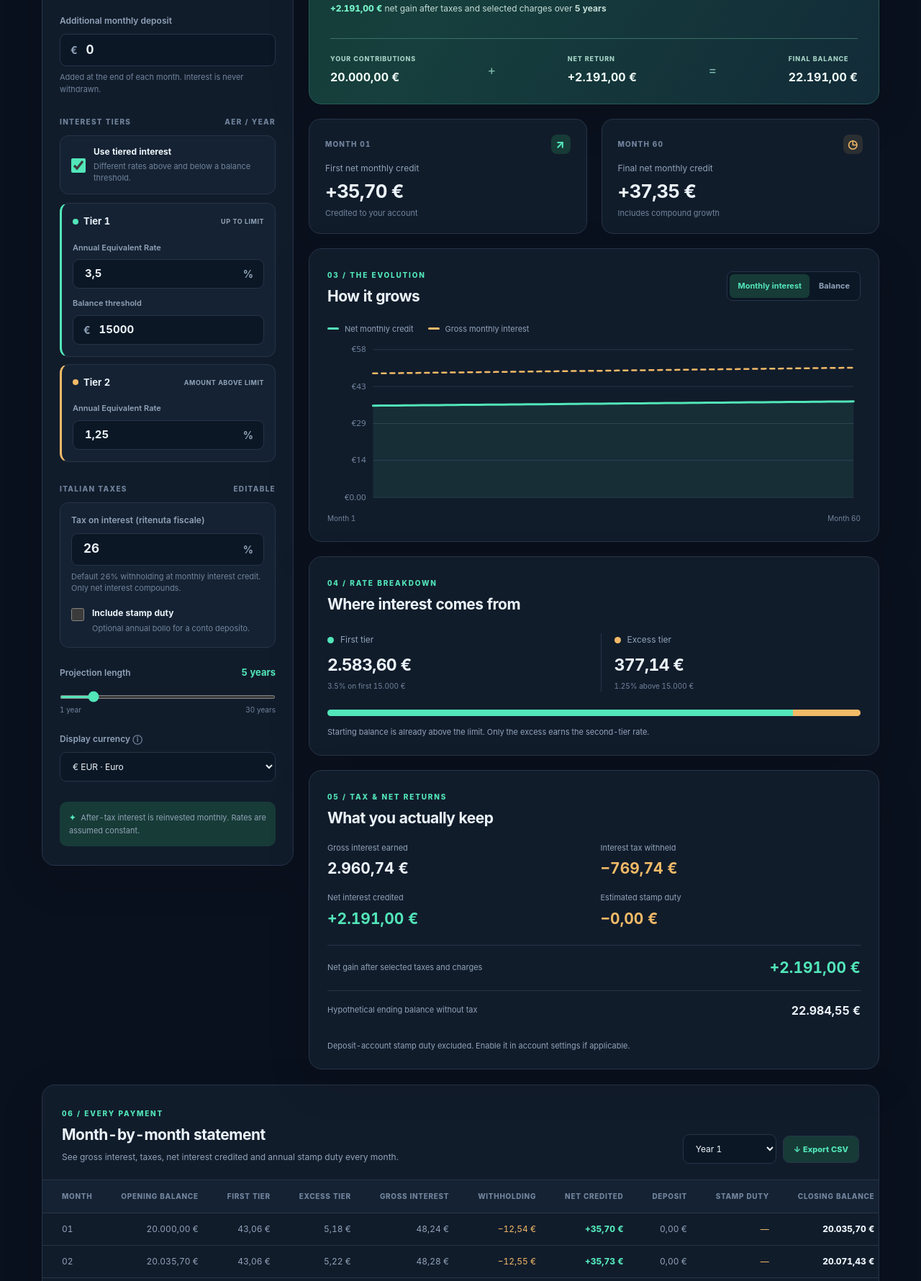
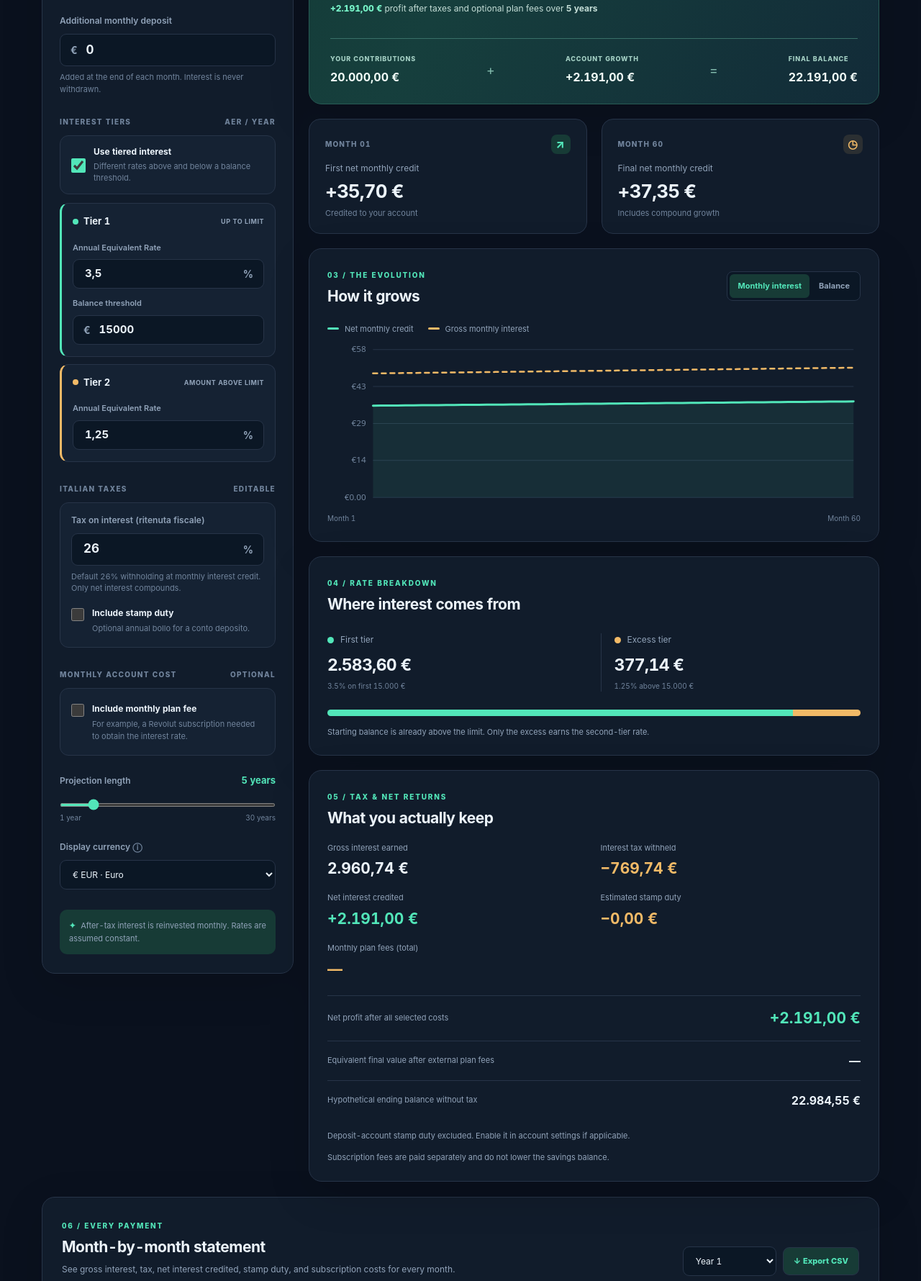
Before and after one commit to martinmarkpalmisano/savings-studio, a plain HTML site: page index.html in a window 1280 px wide. Shown: the part 480-2260 px from the top of the page at 72% size. Drawn offline with Linux system fonts and the light colour scheme.

Commit message:
Add optional monthly plan fee switch and net return breakdown

```diff
--- a/index.html
+++ b/index.html
@@ -79,6 +79,18 @@
               <span class="helper">Simplified annual estimate based on year-end balance, not exact bank statement dates.</span>
             </div>
           </div>
+          <div class="tier-head"><span>MONTHLY ACCOUNT COST</span><span class="tier-sub">OPTIONAL</span></div>
+          <div class="tax-settings">
+            <label class="check-line" for="monthlyFeeEnabled">
+              <input type="checkbox" id="monthlyFeeEnabled" aria-describedby="monthlyFeeDescription" />
+              <span><strong>Include monthly plan fee</strong><small id="monthlyFeeDescription">For example, a Revolut subscription needed to obtain the interest rate.</small></span>
+            </label>
+            <div class="control-group" id="monthlyFeeContainer" hidden>
+              <label for="monthlyFee">Monthly fee</label>
+              <div class="input-money"><span data-symbol>€</span><input id="monthlyFee" type="text" inputmode="decimal" autocomplete="off" autocapitalize="off" spellcheck="false" value="9,99" /></div>
+              <span class="helper">Assumed paid from a separate account each month. It reduces your overall profit, not the savings balance or compounding.</span>
+            </div>
+          </div>
           <div class="control-group duration-group">
             <div class="label-row"><label for="years">Projection length</label><strong><span id="yearsValue">5</span> years</strong></div>
             <input id="years" type="range" min="1" max="30" step="1" value="5" />
@@ -96,8 +108,8 @@
             <div class="hero-top"><span class="eyebrow">02 / YOUR PROJECTION</span><span class="forecast-tag"><span class="status-dot"></span> LIVE FORECAST</span></div>
             <div class="hero-label">Projected account balance</div>
             <div id="endingBalance" class="hero-balance">€20.000,00</div>
-            <div class="hero-note"><span id="totalInterest" class="positive">+£0.00</span> <span>net gain after taxes and selected charges over <strong id="durationLabel">5 years</strong></span></div>
-            <div class="hero-bottom"><div><small>YOUR CONTRIBUTIONS</small><strong id="totalContributions">—</strong></div><span class="hero-plus">+</span><div><small>NET RETURN</small><strong id="heroInterest">—</strong></div><span class="hero-equals">=</span><div><small>FINAL BALANCE</small><strong id="heroFinal">—</strong></div></div>
+            <div class="hero-note"><span id="totalInterest" class="positive">+£0.00</span> <span>profit after taxes and optional plan fees over <strong id="durationLabel">5 years</strong></span></div>
+            <div class="hero-bottom"><div><small>YOUR CONTRIBUTIONS</small><strong id="totalContributions">—</strong></div><span class="hero-plus">+</span><div><small>ACCOUNT GROWTH</small><strong id="heroInterest">—</strong></div><span class="hero-equals">=</span><div><small>FINAL BALANCE</small><strong id="heroFinal">—</strong></div></div>
           </section>
 
           <section class="metrics" aria-label="Interest highlights">
@@ -126,21 +138,23 @@
               <div><span>Interest tax withheld</span><strong id="taxWithheld" class="negative">—</strong></div>
               <div><span>Net interest credited</span><strong id="taxNetInterest" class="positive-text">—</strong></div>
               <div><span>Estimated stamp duty</span><strong id="taxStamp" class="negative">—</strong></div>
+              <div><span>Monthly plan fees (total)</span><strong id="planFeesTotal" class="negative">—</strong></div>
             </div>
-            <div class="tax-total"><span>Net gain after selected taxes and charges</span><strong id="taxNetProfit">—</strong></div>
+            <div class="tax-total"><span>Net profit after all selected costs</span><strong id="taxNetProfit">—</strong></div>
+            <div class="gross-comparison"><span>Equivalent final value after external plan fees</span><strong id="effectiveFinalValue">—</strong></div>
             <div class="gross-comparison"><span>Hypothetical ending balance without tax</span><strong id="grossFinal">—</strong></div>
-            <p class="cross-note" id="taxSummaryNote">—</p>
+            <p class="cross-note" id="taxSummaryNote">—</p><p class="cross-note" id="monthlyFeeNote">Subscription fees are paid separately and do not lower the savings balance.</p>
           </section>
         </div>
       </div>
 
       <section class="panel statement-panel">
-        <div class="statement-head"><div><span class="eyebrow">06 / EVERY PAYMENT</span><h2>Month-by-month statement</h2><p>See gross interest, taxes, net interest credited and annual stamp duty every month.</p></div><div class="statement-actions"><select id="yearFilter" aria-label="Filter statement by year"><option value="1">Year 1</option></select><button class="action-button secondary" type="button" id="exportBtn">↓ Export CSV</button></div></div>
-        <div class="table-scroll"><table><thead><tr><th scope="col">MONTH</th><th scope="col">OPENING BALANCE</th><th scope="col" id="statementRateColumn">FIRST TIER</th><th scope="col">EXCESS TIER</th><th scope="col">GROSS INTEREST</th><th scope="col">WITHHOLDING</th><th scope="col">NET CREDITED</th><th scope="col">DEPOSIT</th><th scope="col">STAMP DUTY</th><th scope="col">CLOSING BALANCE</th></tr></thead><tbody id="statementRows"></tbody></table></div>
+        <div class="statement-head"><div><span class="eyebrow">06 / EVERY PAYMENT</span><h2>Month-by-month statement</h2><p>See gross interest, tax, net interest credited, stamp duty, and subscription costs for every month.</p></div><div class="statement-actions"><select id="yearFilter" aria-label="Filter statement by year"><option value="1">Year 1</option></select><button class="action-button secondary" type="button" id="exportBtn">↓ Export CSV</button></div></div>
+        <div class="table-scroll"><table><thead><tr><th scope="col">MONTH</th><th scope="col">OPENING BALANCE</th><th scope="col" id="statementRateColumn">FIRST TIER</th><th scope="col">EXCESS TIER</th><th scope="col">GROSS INTEREST</th><th scope="col">WITHHOLDING</th><th scope="col">NET CREDITED</th><th scope="col">DEPOSIT</th><th scope="col">STAMP DUTY</th><th scope="col">PLAN FEE</th><th scope="col">NET BENEFIT</th><th scope="col">CLOSING BALANCE</th></tr></thead><tbody id="statementRows"></tbody></table></div>
         <div class="statement-footer"><span id="tableCount">—</span><button class="text-btn" type="button" id="copyLinkBtn">↗ Share your settings</button></div>
       </section>
 
-      <details class="explain-panel"><summary>How is interest calculated? <span>+</span></summary><div><p>Each portion of the opening balance earns its own annual equivalent rate (AER). We convert each AER to an effective monthly rate using <code>(1 + AER / 100)^(1/12) − 1</code>.</p><p>Gross interest is rounded to cents for each tier. The configured Italian withholding tax (default 26%) is deducted when interest is credited. Only net interest compounds; any monthly top-up is added at month-end.</p><p>If enabled, annual stamp duty is estimated at the selected rate (default 0.20%) on the year-end balance, with a €1 minimum, and deducted every 12 months. Actual bank charges depend on statement timing and product terms. This is an illustrative estimate, not a tax determination.</p><p>This is an illustrative forecast, not a bank statement. Banks can accrue interest daily, use different rounding rules, change advertised rates, and apply different rates, taxes or fees. Switching currencies changes the symbol, not the numeric amounts.</p></div></details>
+      <details class="explain-panel"><summary>How is interest calculated? <span>+</span></summary><div><p>Each portion of the opening balance earns its own annual equivalent rate (AER). We convert each AER to an effective monthly rate using <code>(1 + AER / 100)^(1/12) − 1</code>.</p><p>Gross interest is rounded to cents for each tier. The configured Italian withholding tax (default 26%) is deducted when interest is credited. Only net interest compounds; any monthly top-up is added at month-end.</p><p>If enabled, annual stamp duty is estimated at the selected rate (default 0.20%) on the year-end balance, with a €1 minimum, and deducted every 12 months. Actual bank charges depend on statement timing and product terms. This is an illustrative estimate, not a tax determination.</p><p>When the optional monthly plan fee is enabled, it is assumed to be paid outside the savings account. The account balance and future interest are therefore unchanged, but total profit and monthly net benefit are reduced by each subscription payment.</p><p>This is an illustrative forecast, not a bank statement. Banks can accrue interest daily, use different rounding rules, change advertised rates, and apply different rates, taxes or fees. Switching currencies changes the symbol, not the numeric amounts.</p></div></details>
     </main>
     <footer class="site-footer"><span>✦ Savings Studio</span><span>Made for clarity. No sign-in · No tracking · No uploaded data.</span></footer>
   </div>
```
